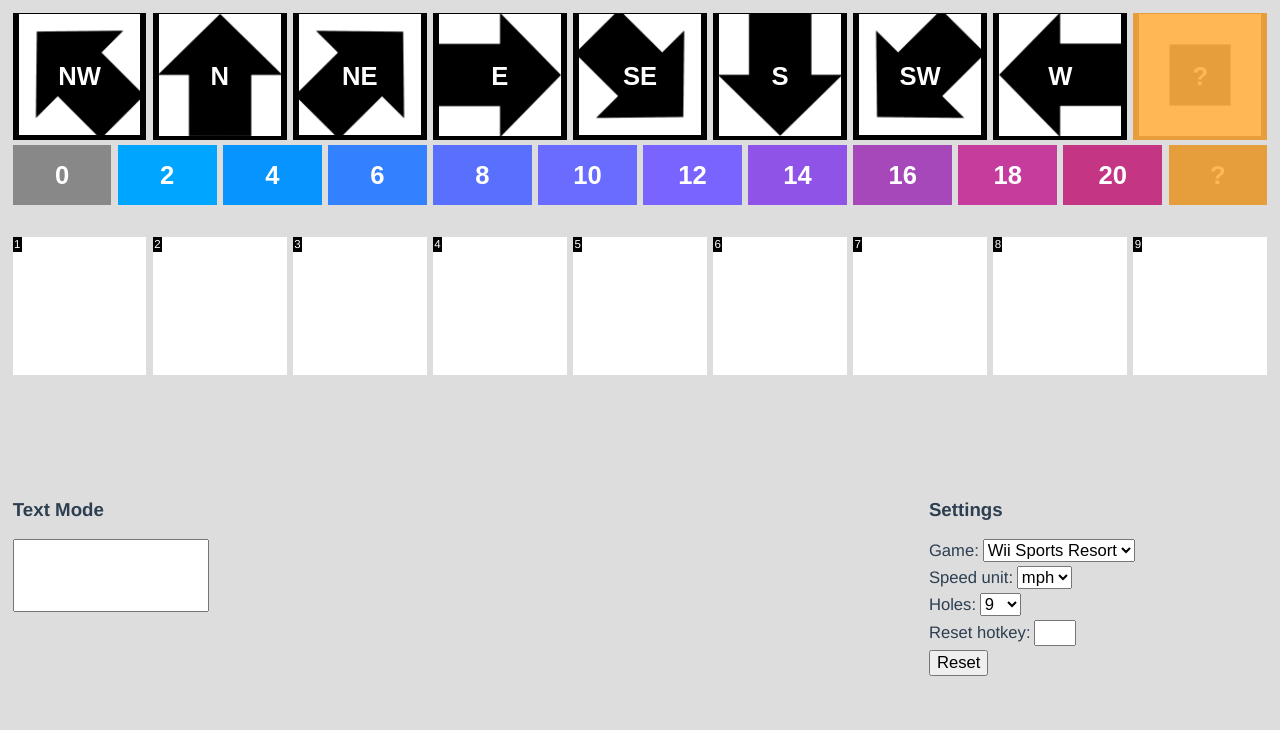
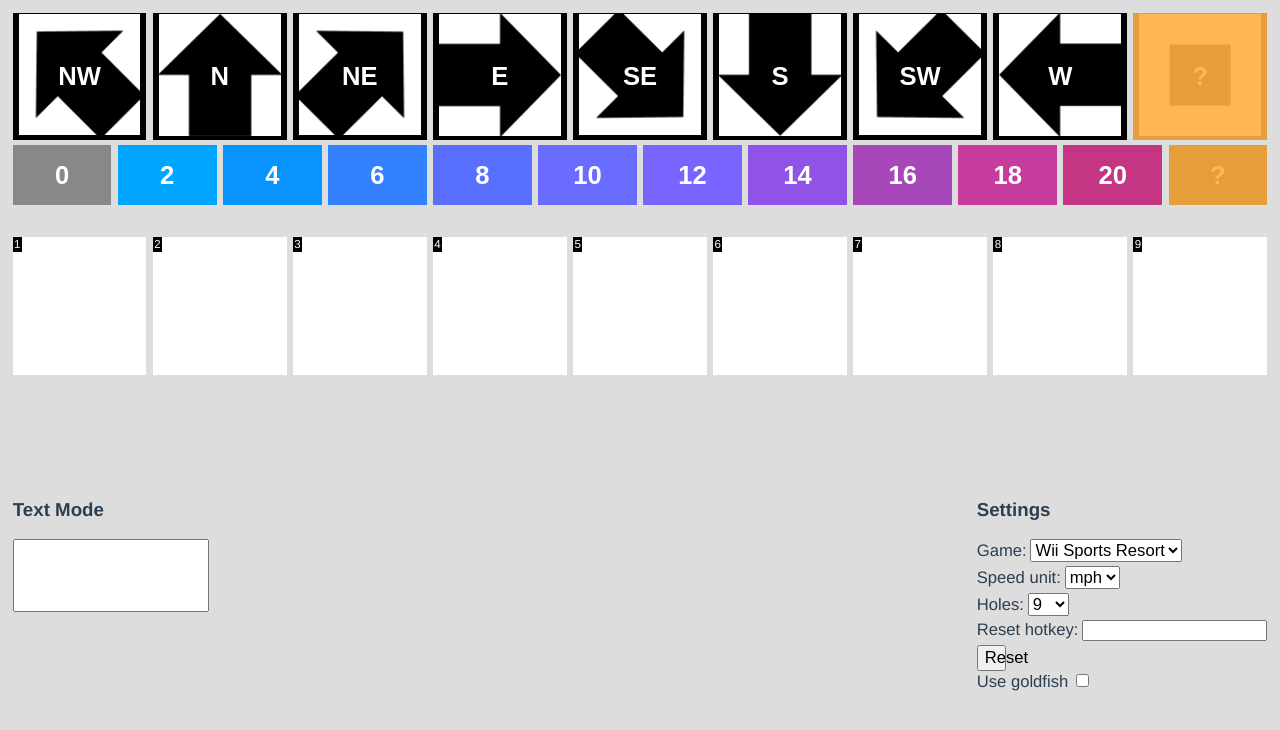
Before and after one commit to purpuropterus/windtracker, a Vue app: page / in a window 1280 px wide. Shown: the top 730 px of the page. Built offline with nearby package versions, Linux system fonts and the light colour scheme.

Commit message:
super omega buggy rn

```diff
--- a/src/App.vue
+++ b/src/App.vue
@@ -13,6 +13,8 @@
     <p>error: {{ historyEditorStore.error }}</p>
 
     <p>history={{ windStore.history }}</p>
+    <p>goldfishHistory: {{ goldfishStore.goldfishHistory }}</p>
+
 
     <p>historyLength={{ windStore.historyLength }}</p>
     <p>usedDirections={{ windStore.usedDirections }}</p>
@@ -62,11 +64,11 @@ import HistoryEditor from '@/components/HistoryEditor.vue'
 import { useWindStore } from '@/stores/windStore';
 import { useSettingsStore } from './stores/settingsStore';
 import { useHistoryEditorStore } from './stores/historyEditorStore';
-
-import { onMounted } from 'vue';
+import { useGoldfishStore } from './stores/goldfishStore';
 
 const windStore = useWindStore();
 const settingsStore = useSettingsStore();
+const goldfishStore = useGoldfishStore();
 const historyEditorStore = useHistoryEditorStore();
 
 </script>
--- a/src/components/History.vue
+++ b/src/components/History.vue
@@ -13,7 +13,7 @@
       <div
         class="history-item"
         :class="{ highlighted: index == historyEditorStore.currentlyEditingIndex }"
-        v-for="(item, index) in windStore.history"
+        v-for="(item, index) in history"
         :key="item.id"
       >
 
@@ -42,17 +42,28 @@
 </template>
 
 <script setup>
+import { computed } from 'vue';
+
 import emptyImage from "@/assets/empty.png"
 
 import { useWindStore } from '@/stores/windStore';
 import { useSettingsStore } from '@/stores/settingsStore';
 import { useHistoryEditorStore } from '@/stores/historyEditorStore';
+import { useGoldfishStore } from '@/stores/goldfishStore';
 
 const windStore = useWindStore();
 const settingsStore = useSettingsStore();
 const historyEditorStore = useHistoryEditorStore();
+const goldfishStore = useGoldfishStore();
 
 windStore.history = windStore.createEmptyHistory()
+
+const history = computed(() => {
+  // Use goldfishHistory if it exists and is not empty, otherwise use windStore.history
+  return (goldfishStore.goldfishHistory && goldfishStore.goldfishHistory.length > 0)
+    ? goldfishStore.goldfishHistory
+    : windStore.history;
+});
 
 </script>
 
--- a/src/components/Settings.vue
+++ b/src/components/Settings.vue
@@ -35,6 +35,36 @@
 
         <button class="reset-button" @click="windStore.reset" tabindex="-1">Reset</button>
 
+        <div class="goldfish-toggle setting">
+            <label>Use goldfish</label>
+            <input type="checkbox" v-model="settingsStore.goldfishEnabled" tabindex="-1" />
+        </div>
+
+    </div>
+
+    <div class="goldfish-settings" v-if="settingsStore.goldfishEnabled">
+        <h3>Goldfish Settings</h3>
+        <p color="red">{{ goldfishStore.message }}</p>
+        <div class="goldfish-currentseed setting">
+            <input type="text" v-model="goldfishStore.currentSeed" placeholder="Current seed" tabindex="-1" />
+        </div>
+        <div class="goldfish-chaining setting">
+            <label>Use chaining</label>
+            <input type="checkbox" v-model="goldfishStore.settings.chaining" tabindex="-1" />
+        </div>
+        <div class="goldfish-numtocheck setting">
+            <input type="number" v-model="goldfishStore.settings.numToCheck" placeholder="Number of advances ahead to check" tabindex="-1" :disabled="!goldfishStore.settings.chaining" />
+        </div>
+        <div class="goldfish-seedatstartofrun setting">
+            <input type="text" v-model="goldfishStore.seedAtStartOfRun" placeholder="Seed at start of run" tabindex="-1" :disabled="!goldfishStore.settings.chaining"  />
+        </div>
+        <div class="goldfish-lastknownseed setting">
+            <input type="text" v-model="goldfishStore.lastKnownSeed" placeholder="Last known seed" tabindex="-1" :disabled="!goldfishStore.settings.chaining" />
+        </div>
+        <div class="goldfish-customadvance setting">
+            <input type="number" v-model="goldfishStore.settings.customAdvanceNumber" placeholder="Custom advance" tabindex="-1" :disabled="!goldfishStore.settings.chaining" />
+            <button @click="goldfishStore.advance(goldfishStore.settings.customAdvanceNumber)" tabindex="-1" :disabled="!goldfishStore.settings.chaining">Custom advance (+{{ goldfishStore.settings.customAdvanceNumber }})</button>
+        </div>
     </div>
 </template>
 
@@ -42,10 +72,11 @@
 
 import { useSettingsStore } from '@/stores/settingsStore';
 import { useWindStore } from '@/stores/windStore';
-import { ref, watch } from 'vue';
+import { useGoldfishStore } from '@/stores/goldfishStore';
 
 const settingsStore = useSettingsStore();
 const windStore = useWindStore();
+const goldfishStore = useGoldfishStore();
 
 const handleKey = (ev) => {
     ev.preventDefault();
@@ -62,13 +93,11 @@ const handleKey = (ev) => {
 }
 
 
-.setting input {
+.reset-button {
+    font-size: 1.3vw;
     width: 10%;
     font-size: 1.3vw;
     margin-right: 0.3vw;
-}
-.reset-button {
-    font-size: 1.3vw;
 }
 
 .setting {
--- /dev/null
+++ b/src/stores/goldfishStore.js
@@ -0,0 +1,144 @@
+import { defineStore } from "pinia";
+
+import { useSettingsStore } from "./settingsStore";
+import { useWindStore } from "./windStore";
+
+export const useGoldfishStore = defineStore("goldfish", {
+    state: () => {
+        return {
+            settings: {
+                chaining: false,
+                numToCheck: 1000,
+                customAdvanceNumber: 1000,
+            },
+
+            goldfishHistory: [],
+
+            message: "",
+            seedAtStartOfRun: null,
+            lastKnownSeed: null,
+            currentSeed: null,
+        };
+    },
+    getters: {
+        advanceFunction: (state) => {
+            const settingsStore = useSettingsStore();
+
+            switch (settingsStore.game) {
+                case "og_1.0":
+                case "og_1.1":
+                    return (seed) =>
+                        Number((BigInt(seed) * 69069n + 1n) & 0xffffffffn);
+                case "wsr":
+                    return (seed) =>
+                        Number(
+                            (BigInt(seed) * 0x41c64e6dn + 0x3039n) & 0xffffffffn
+                        );
+            }
+        },
+        advanceCounts: (state) => {
+            const settingsStore = useSettingsStore();
+
+            switch (settingsStore.game) {
+                case "og_1.0":
+                case "og_1.1":
+                    return {
+                        reset: 41,
+                        hole_load: 17,
+                    };
+                case "wsr":
+                    return {
+                        reset: 102,
+                        hole_load: 45,
+                    };
+            }
+        },
+    },
+    actions: {
+        initialize: function (seed) {
+            this.lastKnownSeed = seed;
+        },
+        advance: function (n = 1) {
+            let seed = this.lastKnownSeed;
+            for (let i = 0; i < n; i++) {
+                seed = this.advanceFunction(seed);
+            }
+            this.initialize(seed);
+        },
+        reset: function () {
+            this.seedAtStartOfRun = this.lastKnownSeed;
+            this.advance(this.advanceCounts.reset);
+            this.goldfishHistory = [];
+        },
+        holeLoad: function () {
+            this.advance(this.advanceCounts.hole_load);
+        },
+        findSeed: async function () {
+            const windStore = useWindStore();
+            const settingsStore = useSettingsStore();
+
+            const winds = windStore.goldfishifyHistory;
+
+            const json = {
+                game: settingsStore.game,
+                last_known_seed:
+                    this.settings.chaining && this.seedAtStartOfRun !== null
+                        ? this.seedAtStartOfRun
+                        : null,
+                num_to_check:
+                    this.settings.chaining && this.seedAtStartOfRun !== null
+                        ? this.settings.numToCheck || 1000
+                        : null,
+                winds: winds,
+            };
+
+            const res = await fetch("https://goldfish.914000.xyz/wind2seed", {
+                method: "POST",
+                headers: {
+                    "Content-Type": "application/json",
+                },
+                body: JSON.stringify(json),
+            });
+
+            if (res.ok) {
+                const data = await res.json();
+
+                if (data.length == 1) {
+                    this.initialize(data[0].seed);
+
+                    const holeLoadCount = windStore.historyLength - 1;
+
+                    this.advance(
+                        this.advanceCounts.hole_load * holeLoadCount +
+                            this.advanceCounts.reset
+                    );
+
+                    this.ungoldfishifyHistory(data[0].winds);
+                }
+
+                this.message = "";
+            } else {
+                this.message = await res.text();
+            }
+        },
+        ungoldfishifyHistory: function (winds) {
+            const settingsStore = useSettingsStore();
+            const windStore = useWindStore();
+
+            this.goldfishHistory = [];
+
+            for (let i = 0; i < settingsStore.holes; i++) {
+                this.goldfishHistory.push([
+                    windStore.wind.directions.find(
+                        (dir) => dir.goldfishId === winds[i].direction
+                    ),
+                    windStore.wind.speeds.find(
+                        (spd) => spd.m_s === winds[i].speed
+                    ),
+                    {},
+                ]);
+            }
+        },
+    },
+    persist: true,
+});
--- a/src/stores/historyEditorStore.js
+++ b/src/stores/historyEditorStore.js
@@ -3,6 +3,7 @@ import { ref } from "vue";
 
 import { useWindStore } from "./windStore";
 import { useSettingsStore } from "./settingsStore";
+import { useGoldfishStore } from "./goldfishStore";
 
 export const useHistoryEditorStore = defineStore("historyEditor", {
     state: () => {
@@ -44,6 +45,8 @@ export const useHistoryEditorStore = defineStore("historyEditor", {
             if (this.historyRunthrough()) {
                 this.updateUsed();
                 this.close();
+
+                useGoldfishStore().findSeed();
             }
         },
         historyRunthrough() {
--- a/src/stores/settingsStore.js
+++ b/src/stores/settingsStore.js
@@ -7,6 +7,7 @@ export const useSettingsStore = defineStore("settings", {
             speedUnit: "mph",
             holes: 9,
             resetHotkey: null,
+            goldfishEnabled: false,
         };
     },
 
--- a/src/stores/windStore.js
+++ b/src/stores/windStore.js
@@ -9,23 +9,25 @@ import sImage from "@/assets/s.png";
 import swImage from "@/assets/sw.png";
 import wImage from "@/assets/w.png";
 import unknownImage from "@/assets/unknown.png";
+
 import { useSettingsStore } from "./settingsStore";
 import { useHistoryEditorStore } from "./historyEditorStore";
+import { useGoldfishStore } from "./goldfishStore";
 
 export const useWindStore = defineStore("wind", {
     state: () => {
         return {
             wind: {
                 directions: [
-                    { id: "NW", img: nwImage },
-                    { id: "N", img: nImage },
-                    { id: "NE", img: neImage },
-                    { id: "E", img: eImage },
-                    { id: "SE", img: seImage },
-                    { id: "S", img: sImage },
-                    { id: "SW", img: swImage },
-                    { id: "W", img: wImage },
-                    { id: "?", img: unknownImage },
+                    { id: "NW", img: nwImage, goldfishId: 5 },
+                    { id: "N", img: nImage, goldfishId: 4 },
+                    { id: "NE", img: neImage, goldfishId: 3 },
+                    { id: "E", img: eImage, goldfishId: 2 },
+                    { id: "SE", img: seImage, goldfishId: 1 },
+                    { id: "S", img: sImage, goldfishId: 0 },
+                    { id: "SW", img: swImage, goldfishId: 7 },
+                    { id: "W", img: wImage, goldfishId: 6 },
+                    { id: "?", img: unknownImage, goldfishId: 9 },
                 ],
                 speeds: [
                     { m_s: 0, mph: 0, color: "#888888" },
@@ -44,7 +46,7 @@ export const useWindStore = defineStore("wind", {
                     { m_s: 13, mph: 26, color: "#c11b3a", ogOnly: true },
                     { m_s: 14, mph: 28, color: "#c11323", ogOnly: true },
                     { m_s: 15, mph: 30, color: "#c10c0c", ogOnly: true },
-                    { m_s: 17, mph: 32, color: "#000000" },
+                    { m_s: 17, mph: 34, color: "#000000" },
                 ],
             },
 
@@ -67,6 +69,27 @@ export const useWindStore = defineStore("wind", {
         },
         wsrSpeeds() {
             return this.wind.speeds.filter((speed) => !speed.ogOnly);
+        },
+        goldfishifyHistory() {
+            return this.history
+                .filter(
+                    (pair) =>
+                        pair[0] &&
+                        Object.keys(pair[0]).length > 0 &&
+                        pair[1] &&
+                        Object.keys(pair[1]).length > 0
+                )
+                .map((pair) => {
+                    const direction =
+                        pair[0].goldfishId !== undefined
+                            ? pair[0].goldfishId
+                            : 9;
+                    const speed = pair[1].m_s !== undefined ? pair[1].m_s : 17;
+                    return {
+                        direction,
+                        speed,
+                    };
+                });
         },
     },
     actions: {
@@ -178,6 +201,9 @@ export const useWindStore = defineStore("wind", {
             if (this.historyLength % 9 === 0) {
                 this.usedSpeeds = [];
             }
+
+            useGoldfishStore().holeLoad();
+            useGoldfishStore().findSeed();
         },
         ogZeroWindProcedure() {
             let zeroDirection = this.history[this.historyLength - 1][0];
@@ -192,9 +218,8 @@ export const useWindStore = defineStore("wind", {
             }
 
             this.history[this.historyLength][0] = zeroDirection;
-            this.history[
-                this.historyLength
-            ][2].text = `${zeroDirection.id}: 9/17`;
+            this.history[this.historyLength][2].text =
+                `${zeroDirection.id}: 9/17`;
 
             this.history[8][0] = zeroDirection;
             this.history[8][2].text = `${zeroDirection.id}: 7/17`;
@@ -264,6 +289,9 @@ export const useWindStore = defineStore("wind", {
             historyEditorStore.currentlyEditingDirectionId = null;
             historyEditorStore.currentlyEditingSpeedM_s = null;
             historyEditorStore.error = null;
+
+            const goldfishStore = useGoldfishStore();
+            goldfishStore.reset();
         },
         createEmptyHistory() {
             const settingsStore = useSettingsStore();
```
